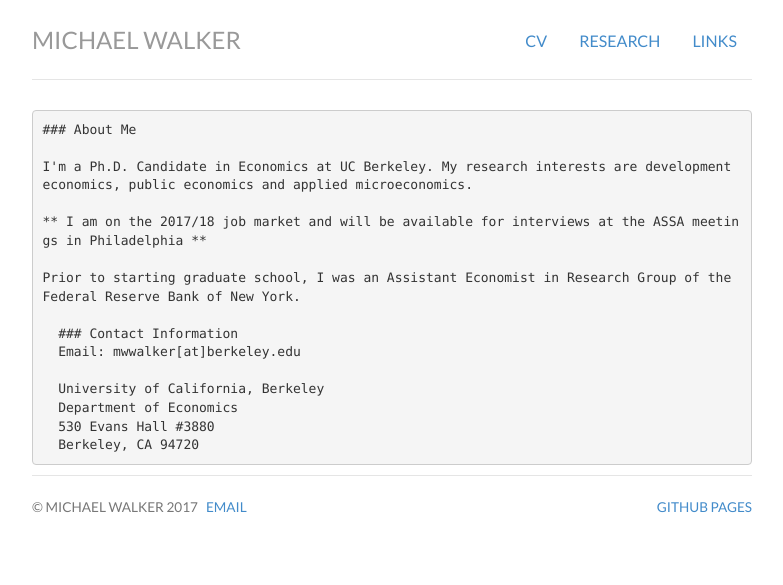
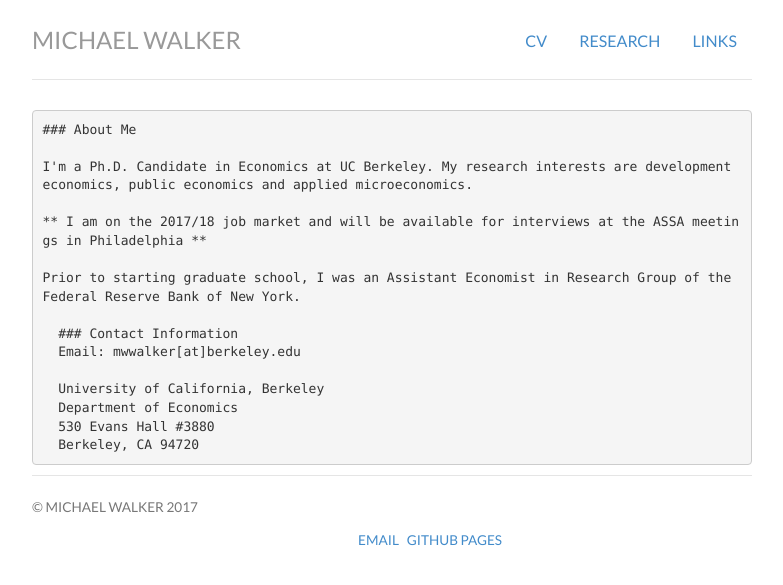
Before and after one commit to mwwalker/mwwalker.github.io, a Jekyll site: the page built from index.md, in a window 1280 px wide. Shown: the top 585 px of the page, without its empty margins (248-1031 px from the left). Built offline with Jekyll 4.4.1, drawn with Linux system fonts in a browser that asks for light colours; nearby versions of some CDN libraries; library files that are not in the unit come from our copies.

Commit message:
Still more

```diff
--- a/_includes/footer.html
+++ b/_includes/footer.html
@@ -1,11 +1,11 @@
 <div class="footer">
 	<div class="row">
 	<div class="col-sm-8">
-	<p><small>&copy; Michael Walker 2017 &nbsp; <a href="mailto:mwwalker@berkeley.edu">email</a></small></p>
+	<p><small>&copy; Michael Walker 2017 </small></p>
 	</div>
-	<div class="col-sm-4">
-	<p class="pull-right"><small>
-			<a href="https://mwwalker.github.io"> Github Pages</a></small></p>
+	<div class="col-sm-8">
+	<p class="pull-right"><small>  <a href="mailto:mwwalker@berkeley.edu">email</a>
+			&nbsp;  <a href="https://mwwalker.github.io"> Github Pages</a></small></p>
 	</div>
 	</div>
 </div> <!-- /footer -->
```
